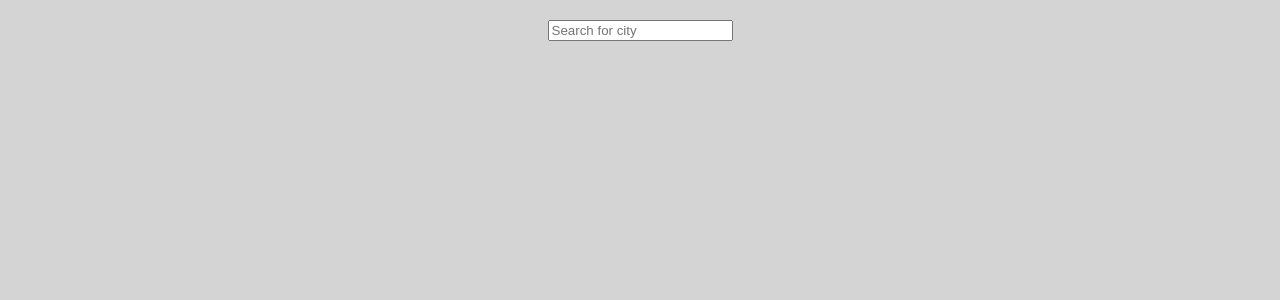
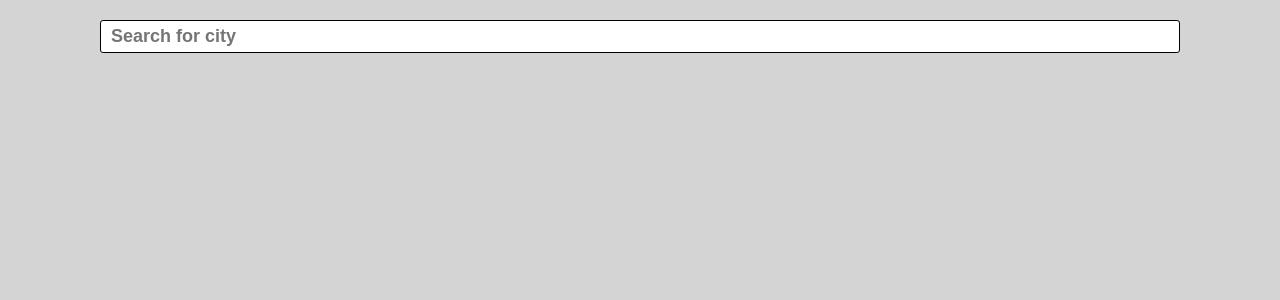
Before and after one commit to Johnny1500/weather-app, a Vue app: page / in a window 1280 px wide. Shown: the top 300 px of the page. Built offline with nearby package versions, Linux system fonts and the light colour scheme.

Commit message:
Search city css

```diff
--- a/src/components/SearchCity.vue
+++ b/src/components/SearchCity.vue
@@ -1,7 +1,10 @@
 <template>
-  <div>
-    <input type="text" placeholder="Search for city" @input="handleChange" />
-  </div>
+  <input
+    type="text"
+    placeholder="Search for city"
+    @input="handleChange"
+    id="search-city"
+  />
 </template>
 
 <script lang="ts">
@@ -20,4 +23,20 @@ const handleChange = (event: Event) => {
 };
 </script>
 
-<style scoped></style>
+<style scoped>
+#search-city {
+  width: 100%;
+  font-size: large;
+  padding: 5px 0px 5px 10px;
+  font-weight: bold;
+  box-sizing: border-box;
+  border: none;
+  border: 1px solid #000;
+  border-radius: 3px;
+}
+
+#search-city:focus {
+  border: none;
+  outline: 2px solid #3eaf7c;
+}
+</style>
```
